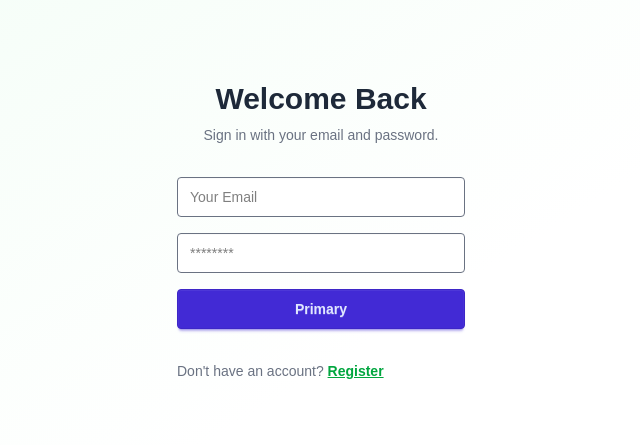
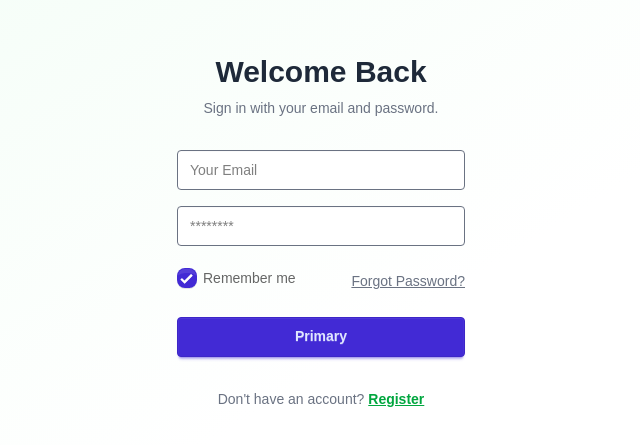
Before and after one commit to oxcode-dev/socials-frontend, a Next.js app: page /auth in a window 1280 px wide. Shown: the part 185-630 px from the top of the page, without its empty margins (319-959 px from the left). Built offline with nearby package versions, Linux system fonts and the light colour scheme.

Commit message:
initials

```diff
--- a/app/auth/page.tsx
+++ b/app/auth/page.tsx
@@ -18,7 +18,7 @@ const Login = () => {
                 <div className="w-full space-y-2">
                     <LoginForm />
 
-                    <div className="pt-4 md:pt-6">
+                    <div className="pt-4 md:pt-6 text-center">
                         <p className="text-sm text-gray-500 font-medium">
                             <span>Don't have an account? </span>
                             <Link href="/auth/register" className="text-green-600 font-semibold underline">
--- a/forms/auth/LoginForm.tsx
+++ b/forms/auth/LoginForm.tsx
@@ -1,3 +1,4 @@
+import Link from 'next/link'
 
 const LoginForm = () => {
     return (
@@ -11,6 +12,27 @@ const LoginForm = () => {
                     <input type="password" placeholder="********" className="input bg-white border-gray-500" />
                 </div>
 
+                <div className="flex justify-between items-center py-1.5">
+                    <div>
+                        <label className="label text-sm">
+                            <input
+                                type="checkbox"
+                                defaultChecked
+                                className="checkbox checkbox-primary checked:text-white checked:bg-primary checked:border-transparent checkbox-sm"
+                            />
+                            Remember me
+                        </label>
+                    </div>
+
+                    <div>
+                        <Link href="/auth/forgot-password" className="text-sm text-gray-500 font-medium underline">
+                            Forgot Password?
+                        </Link>
+                    </div>
+
+                </div>
+
+
                 <div className="w-full">
                     <button className="btn btn-primary w-full">Primary</button>
                 </div>
```
